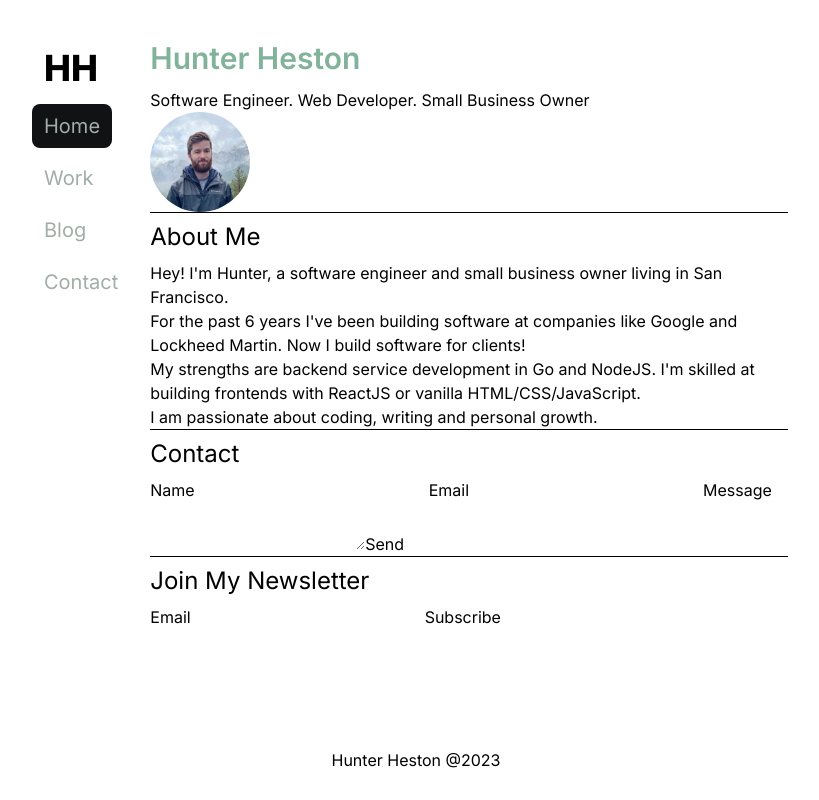
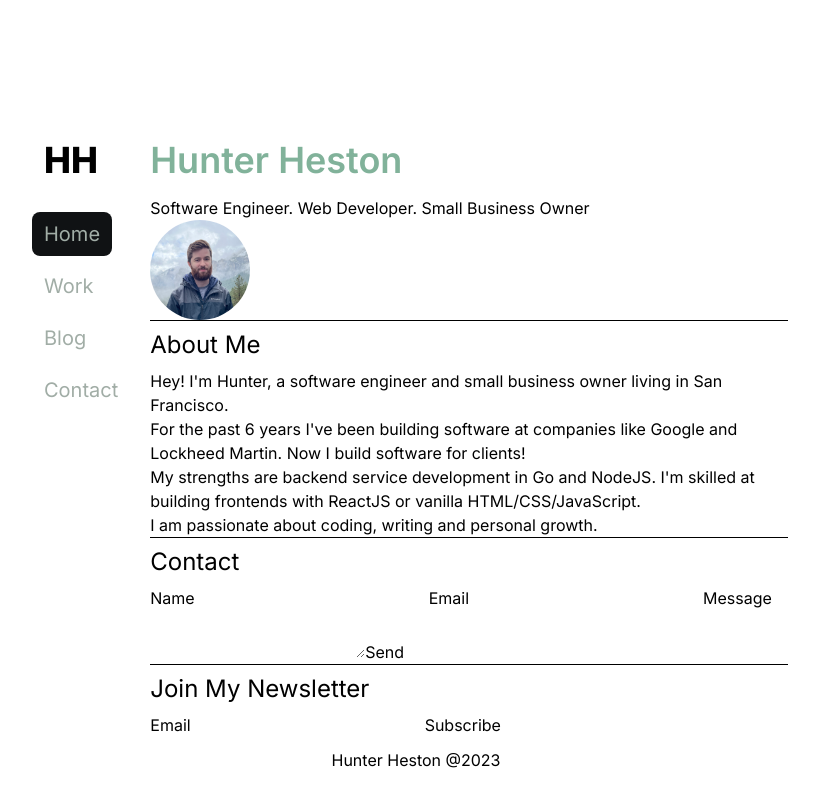
Before and after one commit to HunterHeston/personal-website, a Next.js app: page / in a window 1280 px wide. Shown: the whole page, without its empty margins (224-1043 px from the left). Built offline with nearby package versions, Linux system fonts and the light colour scheme.

Commit message:
1. Font size of nav logo same as H1s 2. Line height of nav logo same as H1s 3. Padding pushes down page content on larger screens

```diff
--- a/components/h1.tsx
+++ b/components/h1.tsx
@@ -6,7 +6,7 @@ type H1Props = {
 // H1 component returns an h1 element with a set of tailwind classes.
 export default function H1({ children }: H1Props) {
   return (
-    <h1 className="leading-loose text-3xl font-semibold text-accent">
+    <h1 className="leading-loose text-4xl font-semibold text-accent">
       {children}
     </h1>
   );
--- a/components/layout.tsx
+++ b/components/layout.tsx
@@ -28,7 +28,7 @@ export default function Layout({ children }: LayoutProps) {
       {/* column container */}
       <div
         id="application"
-        className="flex flex-col sm:flex-row sm:w-2/3 sm:max-w-3xl"
+        className="flex flex-col sm:flex-row sm:w-2/3 sm:max-w-3xl sm:pt-24"
       >
         <Navigation />
         <main className="px-3" id="page-content">
--- a/components/navigation.tsx
+++ b/components/navigation.tsx
@@ -7,7 +7,10 @@ export default function Navigation() {
   return (
     <>
       <nav className="flex flex-col mr-2">
-        <Link href="/" className="mt-5 ml-3 mb-4 text-4xl font-extrabold">
+        <Link
+          href="/"
+          className="leading-loose ml-3 mb-4 text-4xl font-extrabold"
+        >
           HH
         </Link>
         <ul className="flex sm:flex-col">
```
